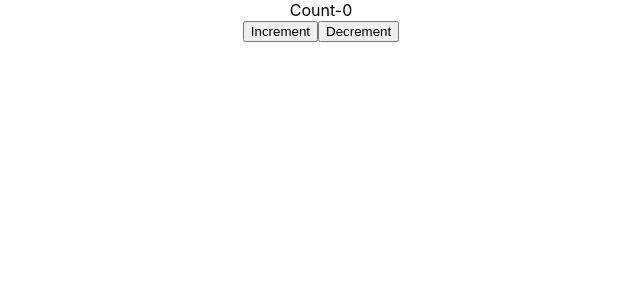
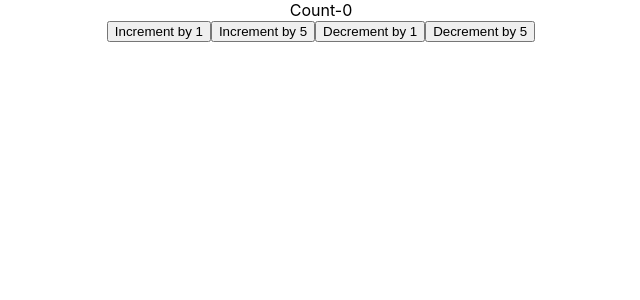
Before and after one commit to AKSUF/ModernReact2, a React (Create React App) app: page / in a window 1280 px wide. Shown: the top 300 px of the page, without its empty margins (319-959 px from the left). Built offline with nearby package versions, Linux system fonts and the light colour scheme.

Commit message:
dynamically pass the counter value

```diff
--- a/src/App.jsx
+++ b/src/App.jsx
@@ -1,12 +1,14 @@
 
 import './App.css';
+import ComplexCounter from './components/ComplexCounter';
 import Counter from './components/Counter';
 
 
 function App() {
   return (
     <div className="App">
-<Counter></Counter>
+{/* <Counter></Counter> */}
+<ComplexCounter></ComplexCounter>
     </div>
   );
 }
--- /dev/null
+++ b/src/components/ComplexCounter.jsx
@@ -0,0 +1,30 @@
+import { useReducer } from "react"
+
+const initialState = {
+    counter:0,
+}
+
+const reducer = (state, action) => {
+  switch (action.type) {
+    case 'increment':
+      return {counter:state.counter + action.value};
+    case 'decrement':
+      return {counter:state.counter - action.value};
+    default:
+      return state;
+  }
+}
+
+export default function ComplexCounter() {
+  const [count, dispatch] = useReducer(reducer, initialState);
+
+  return (
+    <div>
+      <div>Count-{count.counter}</div>
+      <button type="button" onClick={() => dispatch({type: 'increment',value:1})}>Increment by 1</button>
+      <button type="button" onClick={() => dispatch({type: 'increment',value:5})}>Increment by 5</button>
+      <button type="button" onClick={() => dispatch({type:'decrement',value:1})}>Decrement by 1</button>
+      <button type="button" onClick={() => dispatch({type:'decrement',value:5})}>Decrement by 5</button>
+    </div>
+  )
+}
```
